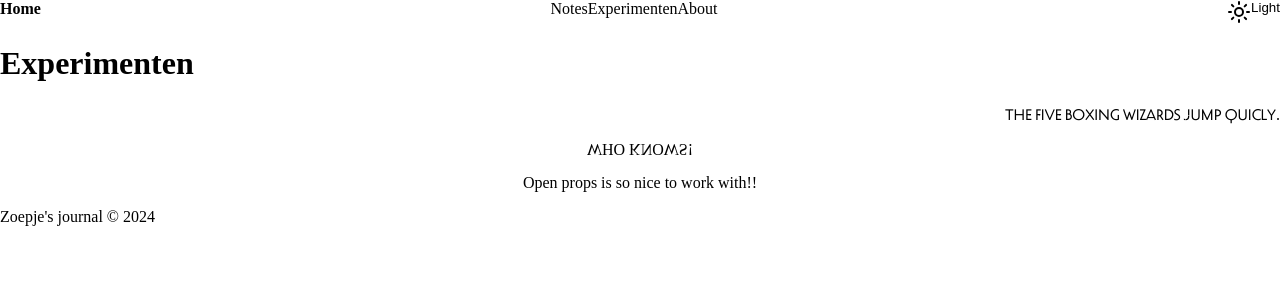
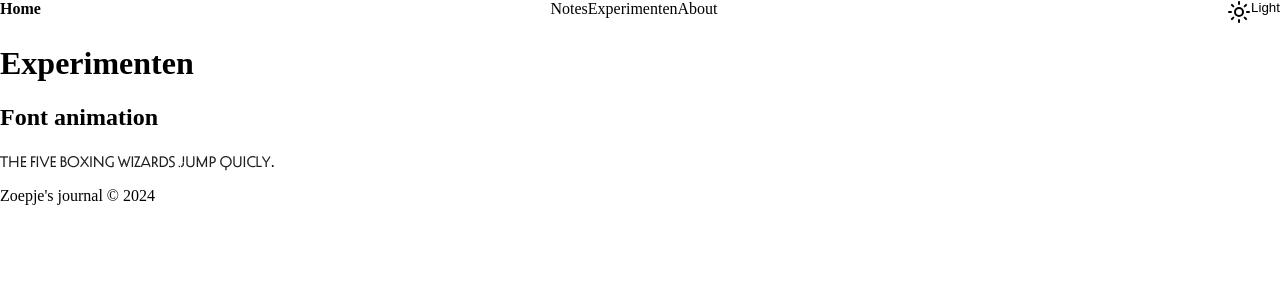
Before and after one commit to zoepje/i-love-web, a SvelteKit app: page /experimenten in a window 1280 px wide. Shown: the top 300 px of the page. Built offline with nearby package versions, Linux system fonts and the light colour scheme.

Commit message:
font animation

```diff
--- a/src/routes/+page.svelte
+++ b/src/routes/+page.svelte
@@ -39,7 +39,14 @@
   repo = "https://github.com/itsValyria/Oncollaboration"
   status = {false}
   />
+
+  <p>
+    If you would like to see more you can visit my
+    <a href="https://github.com/zoepje" target="_blank">Github</a>.
+  </p>
 </div>
+
+
 
 <style>
   h1 {
@@ -57,4 +64,14 @@
     container-type: inline-size;
     max-width: 1250px;
   }
+
+  p {
+    width: 90%;
+  }
+
+  @container (min-width: 600px) {
+    p {
+      width: 40%;
+    }
+  }
 </style>
--- a/src/routes/experimenten/+page.svelte
+++ b/src/routes/experimenten/+page.svelte
@@ -8,39 +8,27 @@
 
 <h1>Experimenten</h1>
 <div class="variable-fonts">
+  <h2>Font animation</h2>
   <p>The five boxing wizards jump quicly.</p>
 </div>
 
-<p class="upsiedownsies">Who knows!</p>
-
-<div class="gradient">
-  <p>Open props is so nice to work with!!</p>
-</div>
 
 <style>
   .variable-fonts {
+    width: 40vw;
     height: var(--size-15);
+    padding: var(--size-3);
+    background-color: var(--border);
 
     & p {
+      font-size: var(--font-size-4);
       font-family: 'Decovar Alpha';
-      text-align: right;
       color: var(--color-2);
+      font-variation-settings: "BLDA" 100, "TRMD" 0, "TRMC" 0, "SKLD" 0, "TRML" 0, "SKLA" 0, "TRMF" 0, "TRMK" 0, "BLDB" 0, "WMX2" 0, "TRMB" 0, "TRMA" 0, "SKLB" 0, "TRMG" 0, "TRME" 0;
     }
-  }
 
-  p.upsiedownsies{
-    text-align: center;
-    transform: scale(1, -1);
-    text-transform: uppercase;
-    color: var(--color-1);
-  }
-
-  .gradient {
-    height: var(--size-15);
-    background: var(--gradient-10);
-
-    & p {
-      text-align: center;
+    & p:hover {
+      font-variation-settings: "BLDA" 0, "TRMD" 2000, "TRMC" 750, "SKLD" 0, "TRML" 250, "SKLA" 1000, "TRMF" 250, "TRMK" 250, "BLDB" 10, "WMX2" 750, "TRMB" 500, "TRMA" 500, "SKLB" 1000, "TRMG" 750, "TRME" 500;
     }
   }
 </style>
```
Also changed, not shown: src/routes/about/+page.svelte (+7 -2 lines).
